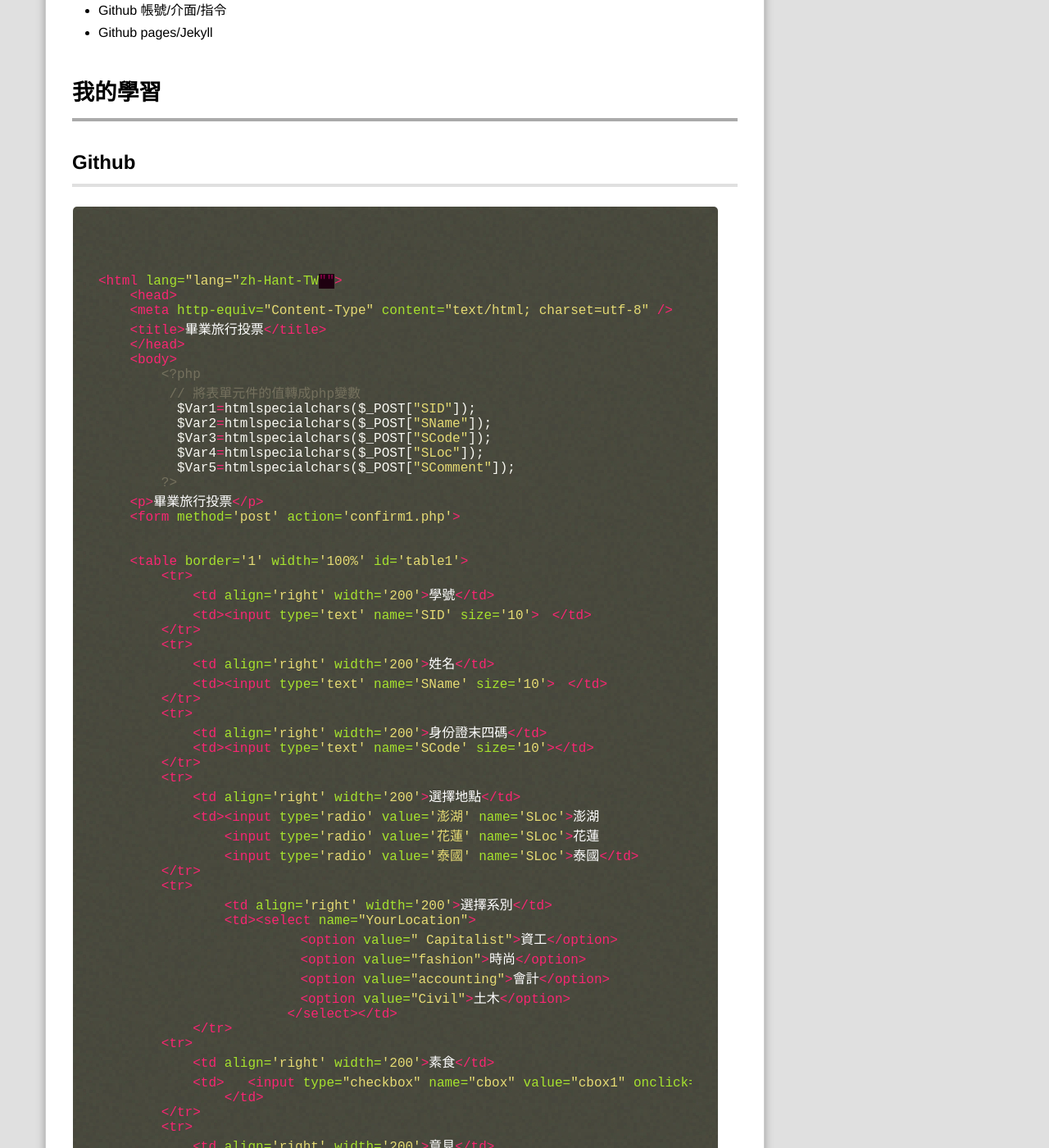
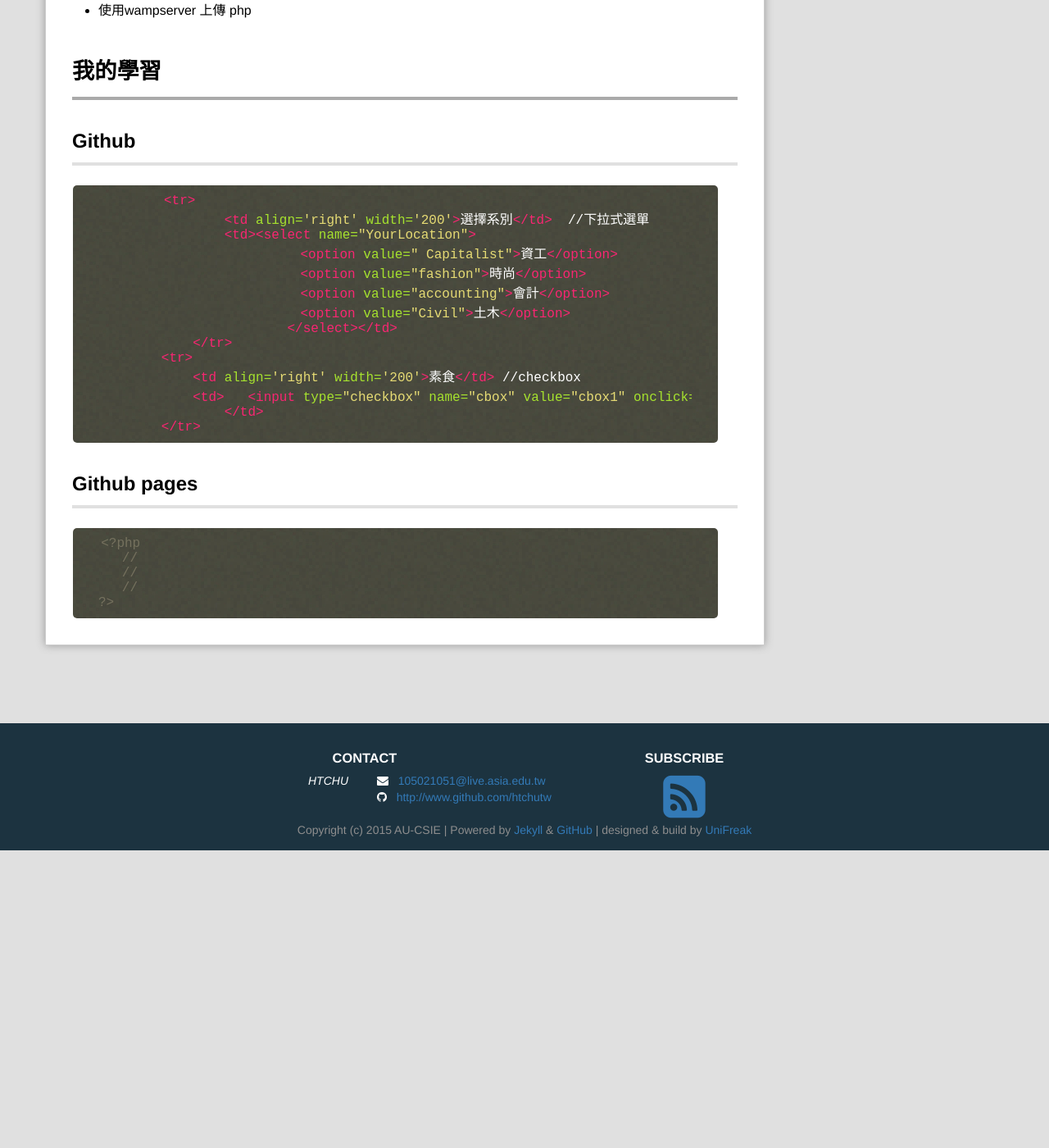
Before and after one commit to jacky0325/webcourse, a Jekyll site: the page built from _posts/2017-10-25-Class6.md, in a window 1280 px wide and 1400 px high, scrolled down 596 px. Shown: the whole window at 82% size. Built offline with Jekyll 4.4.1, drawn with Linux system fonts in a browser that asks for light colours; Markdown is read by kramdown in place of the engine named in the settings; comment, search, counter and statistics services are not loaded; after the commit the page ends 1633 px from its top, so only the background shows below that; some of the changed text lies outside the part shown.

Commit message:
Update 2017-10-25-Class6.md

````diff
--- a/_posts/2017-10-25-Class6.md
+++ b/_posts/2017-10-25-Class6.md
@@ -10,8 +10,7 @@ excerpt: "第6週課程。"
 github帳號及使用github做blog。。
 
 # 課程目標
-- Github 帳號/介面/指令
-- Github pages/Jekyll
+- 使用wampserver 上傳 php
 
 # 我的學習
 
@@ -20,50 +19,9 @@ github帳號及使用github做blog。。
 
 
 ```php
-
-
-
-
-<html lang="lang="zh-Hant-TW"">
-    <head>
-    <meta http-equiv="Content-Type" content="text/html; charset=utf-8" />
-    <title>畢業旅行投票</title>
-    </head>
-    <body>
-        <?php
-         // 將表單元件的值轉成php變數
-          $Var1=htmlspecialchars($_POST["SID"]);
-          $Var2=htmlspecialchars($_POST["SName"]);
-          $Var3=htmlspecialchars($_POST["SCode"]);
-          $Var4=htmlspecialchars($_POST["SLoc"]);
-          $Var5=htmlspecialchars($_POST["SComment"]);
-        ?>
-    <p>畢業旅行投票</p>
-    <form method='post' action='confirm1.php'>
-
-
-    <table border='1' width='100%' id='table1'>
         <tr>
-            <td align='right' width='200'>學號</td>
-            <td><input type='text' name='SID' size='10'>　</td>
-        </tr>
-        <tr>
-            <td align='right' width='200'>姓名</td>
-            <td><input type='text' name='SName' size='10'>　</td>
-        </tr>
-        <tr>
-            <td align='right' width='200'>身份證末四碼</td>
-            <td><input type='text' name='SCode' size='10'></td>
-        </tr>
-        <tr>
-            <td align='right' width='200'>選擇地點</td>
-            <td><input type='radio' value='澎湖' name='SLoc'>澎湖
-                <input type='radio' value='花蓮' name='SLoc'>花蓮
-                <input type='radio' value='泰國' name='SLoc'>泰國</td>
-        </tr>
-        <tr>
-                <td align='right' width='200'>選擇系別</td>
-                <td><select name="YourLocation">
+                <td align='right' width='200'>選擇系別</td>  //下拉式選單
+                <td><select name="YourLocation">
                         　<option value=" Capitalist">資工</option>
                         　<option value="fashion">時尚</option>
                         　<option value="accounting">會計</option>
@@ -71,23 +29,10 @@ github帳號及使用github做blog。。
                         </select></td>
             </tr>
         <tr>
-            <td align='right' width='200'>素食</td>
+            <td align='right' width='200'>素食</td> //checkbox
             <td>   <input type="checkbox" name="cbox" value="cbox1" onclick="chooseOne(this);">是
                 </td>
         </tr>
-        <tr>
-            <td align='right' width='200'>意見</td>
-            <td><input type='text' name='SComment' size='50'>　</td>
-        </tr>
-        <tr>
-            <td align='right' width='200'>　</td>
-            <td><input type='submit' name='Submit' value='投票'>　</td>
-        </tr>
-    </table>
-    </form>
-    </body>
-
-    </html>
 ```
 ##Github pages
 
````
